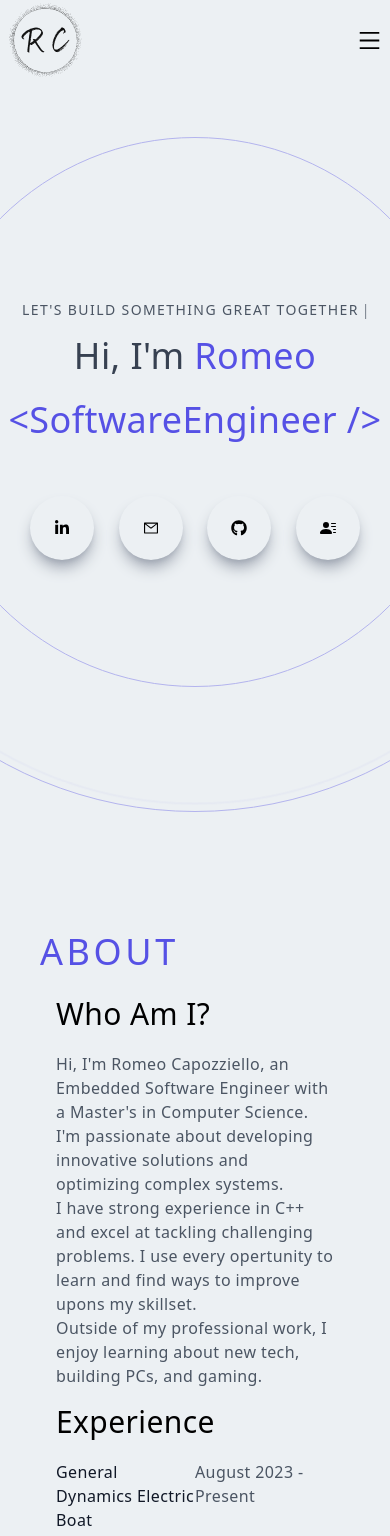
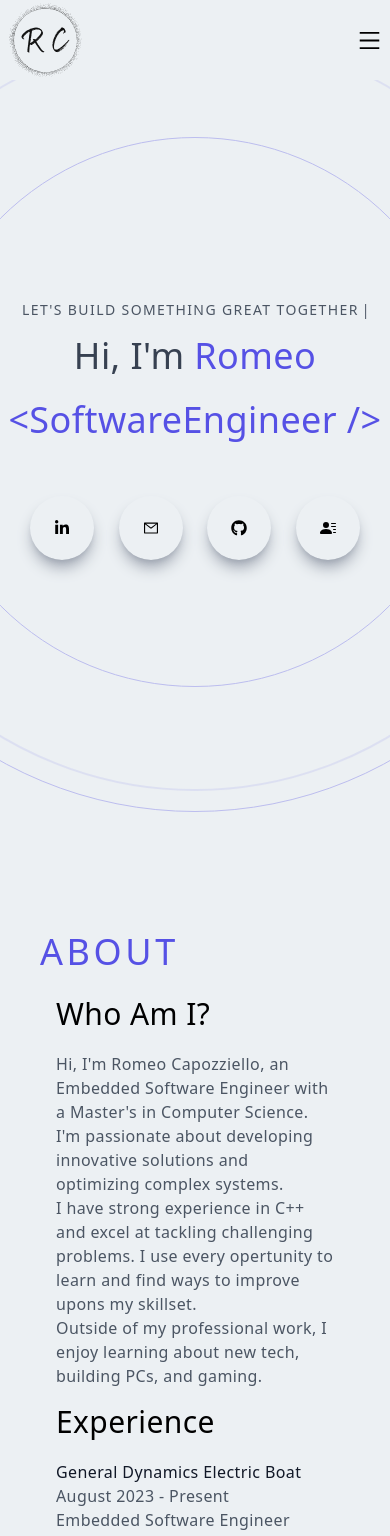
Before and after one commit to Romeo923/portfolio-site, a Next.js app: page / in a window 390 px wide. Shown: the top 1536 px of the page. Built offline with nearby package versions, Linux system fonts and the light colour scheme.

Commit message:
Fixed Text Alignment for Work Experience

```diff
--- a/components/About.tsx
+++ b/components/About.tsx
@@ -45,10 +45,10 @@ export default function About() {
 				>
 					<div className='grid grid-cols-2'>
             <h2 className='pb-5 col-span-2'>Experience</h2>
-						<h3 className='text-gray-900 dark:text-primary-white-1'>
+						<h3 className='text-gray-900 dark:text-primary-white-1 col-span-2 md:col-span-1'>
 							General Dynamics Electric Boat
 						</h3>
-						<p className='text-gray-600 dark:text-primary-white-3'>
+						<p className='text-gray-600 dark:text-primary-white-3 col-span-2 md:col-span-1'>
 							August 2023 - Present
 						</p>
 						<p className='col-span-2 text-gray-600 dark:text-primary-white-3 md:col-span-1'>
```
